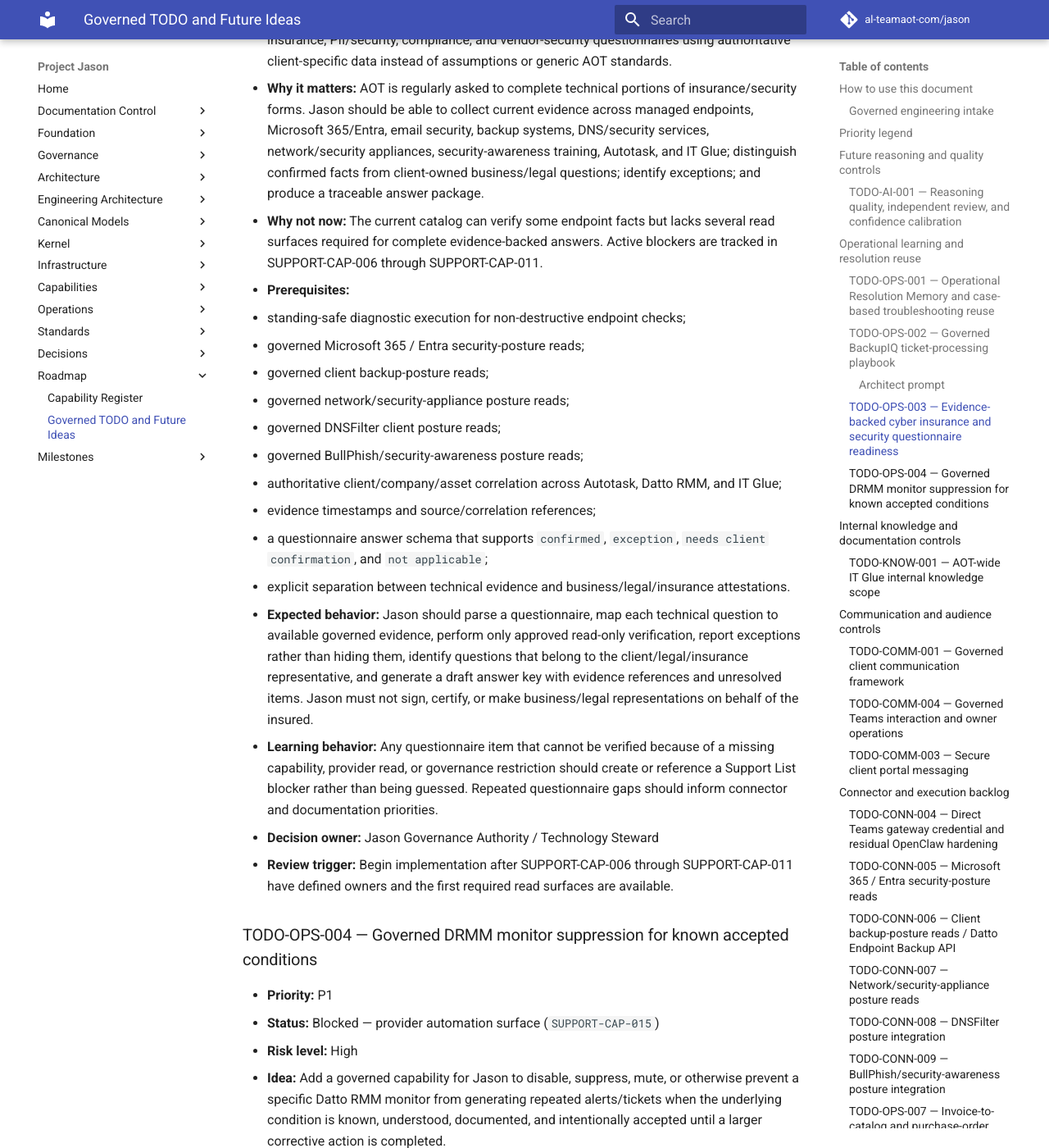
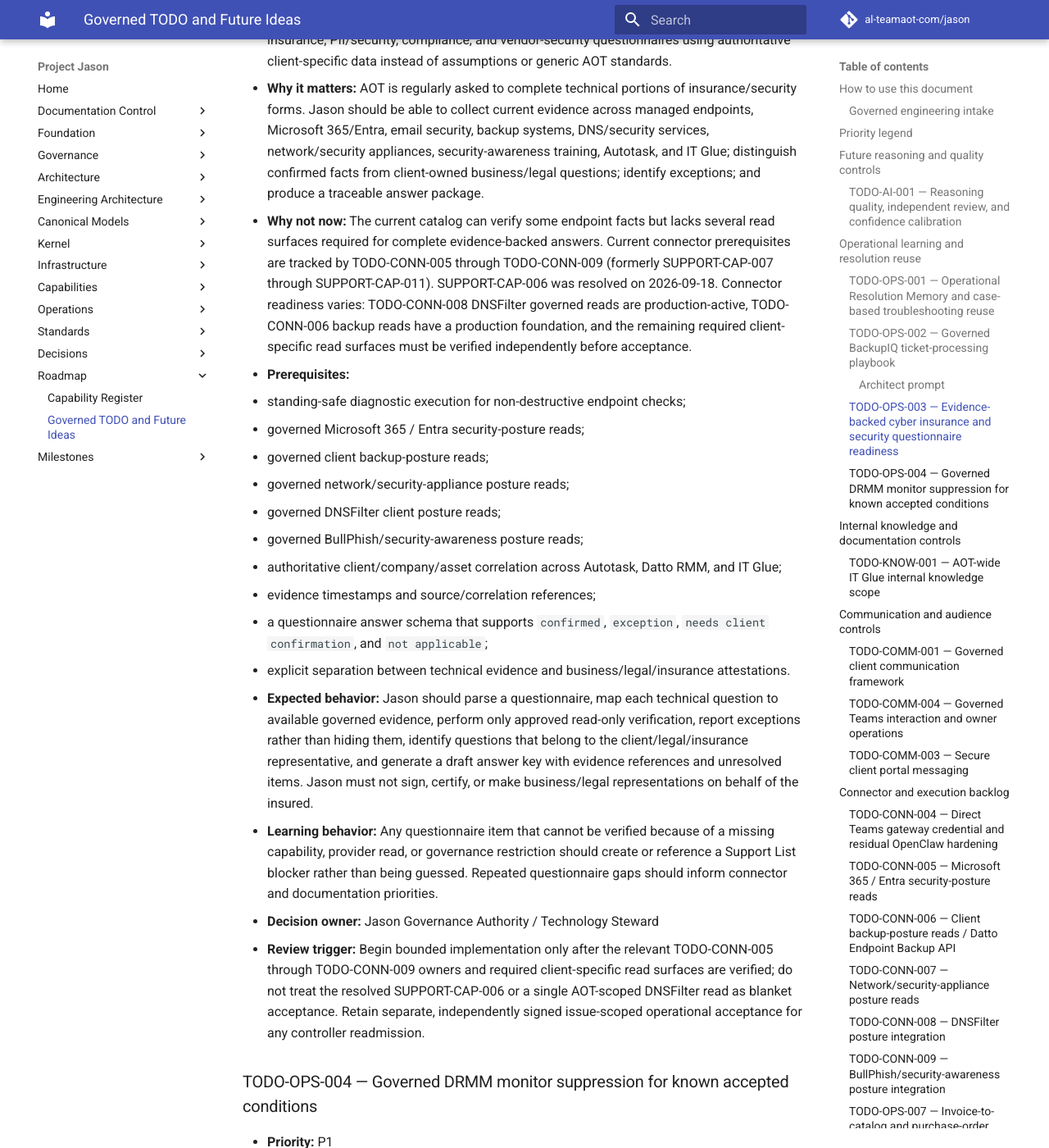
Before and after one commit to al-teamaot-com/jason, an MkDocs documentation site: the page built from docs/roadmaps/Project-Jason-TODO-and-Future-Ideas.md, in a window 1280 px wide and 1400 px high, scrolled down 15588 px. Shown: the whole window at 82% size. Built offline with MkDocs 1.6.1 and Material for MkDocs 9.7.7, drawn with Linux system fonts in a browser that asks for light colours; comment, search, counter and statistics services are not loaded.

Commit message:
docs: reconcile OPS-003 connector dependencies with support registry

```diff
--- a/docs/roadmaps/Project-Jason-TODO-and-Future-Ideas.md
+++ b/docs/roadmaps/Project-Jason-TODO-and-Future-Ideas.md
@@ -575,7 +575,7 @@
 - **Risk level:** Moderate
 - **Idea:** Give Jason a governed, evidence-backed workflow for answering client cyber-insurance, PII/security, compliance, and vendor-security questionnaires using authoritative client-specific data instead of assumptions or generic AOT standards.
 - **Why it matters:** AOT is regularly asked to complete technical portions of insurance/security forms. Jason should be able to collect current evidence across managed endpoints, Microsoft 365/Entra, email security, backup systems, DNS/security services, network/security appliances, security-awareness training, Autotask, and IT Glue; distinguish confirmed facts from client-owned business/legal questions; identify exceptions; and produce a traceable answer package.
-- **Why not now:** The current catalog can verify some endpoint facts but lacks several read surfaces required for complete evidence-backed answers. Active blockers are tracked in SUPPORT-CAP-006 through SUPPORT-CAP-011.
+- **Why not now:** The current catalog can verify some endpoint facts but lacks several read surfaces required for complete evidence-backed answers. Current connector prerequisites are tracked by TODO-CONN-005 through TODO-CONN-009 (formerly SUPPORT-CAP-007 through SUPPORT-CAP-011). SUPPORT-CAP-006 was resolved on 2026-09-18. Connector readiness varies: TODO-CONN-008 DNSFilter governed reads are production-active, TODO-CONN-006 backup reads have a production foundation, and the remaining required client-specific read surfaces must be verified independently before acceptance.
 - **Prerequisites:**
   - standing-safe diagnostic execution for non-destructive endpoint checks;
   - governed Microsoft 365 / Entra security-posture reads;
@@ -590,7 +590,7 @@
 - **Expected behavior:** Jason should parse a questionnaire, map each technical question to available governed evidence, perform only approved read-only verification, report exceptions rather than hiding them, identify questions that belong to the client/legal/insurance representative, and generate a draft answer key with evidence references and unresolved items. Jason must not sign, certify, or make business/legal representations on behalf of the insured.
 - **Learning behavior:** Any questionnaire item that cannot be verified because of a missing capability, provider read, or governance restriction should create or reference a Support List blocker rather than being guessed. Repeated questionnaire gaps should inform connector and documentation priorities.
 - **Decision owner:** Jason Governance Authority / Technology Steward
-- **Review trigger:** Begin implementation after SUPPORT-CAP-006 through SUPPORT-CAP-011 have defined owners and the first required read surfaces are available.
+- **Review trigger:** Begin bounded implementation only after the relevant TODO-CONN-005 through TODO-CONN-009 owners and required client-specific read surfaces are verified; do not treat the resolved SUPPORT-CAP-006 or a single AOT-scoped DNSFilter read as blanket acceptance. Retain separate, independently signed issue-scoped operational acceptance for any controller readmission.
 
 
 ### TODO-OPS-004 — Governed DRMM monitor suppression for known accepted conditions
```
